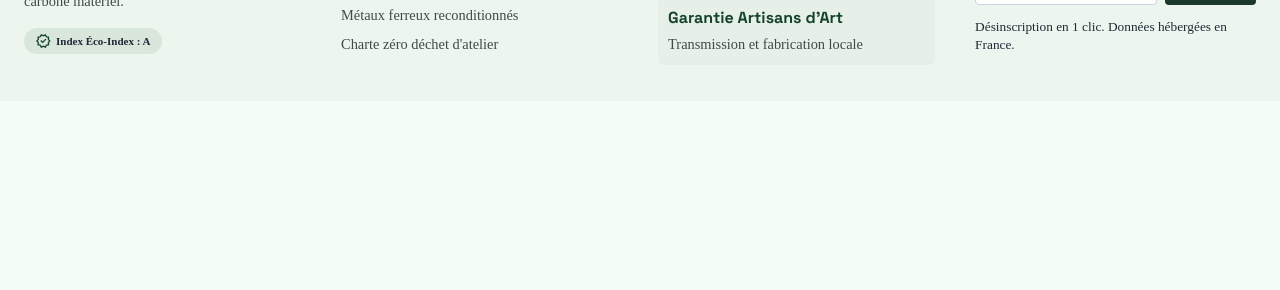
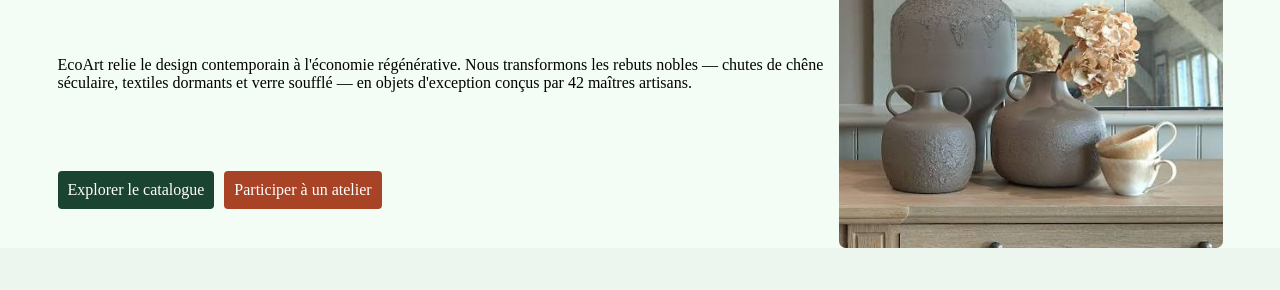
Before and after one commit to Takachii/ecoart, a plain HTML site: page index.html in a window 1280 px wide. Shown: the part 227-517 px from the top of the page. Drawn offline with Linux system fonts and the light colour scheme; a web font is replaced by a local one.

Commit message:
Hero is done!

```diff
--- a/css/style.css
+++ b/css/style.css
@@ -64,6 +64,55 @@ nav li:hover{
     padding: 5px;
     border-radius: 6px;
     font-weight: bold;
+}
+/* ------------------------------- Main */
+main{
+        display: flex;
+    justify-content: center;
+    gap: 13px;
+    margin-top: 34px;
+}
+
+.main-desc{
+    width: 60%;
+    display: flex;
+    flex-direction: column;
+    justify-content: space-around;
+}
+main h1{
+    color: var(--accent-green);
+}
+
+main a:first-of-type{
+    background-color: var(--accent-btn);
+    padding: 10px;
+}
+main a:last-of-type{
+    background-color: var(--price-bg);
+    padding: 10px;
+}
+
+main a{
+    border: transparent;
+    border-radius: 4px;
+    color: white;
+    width: fit-content;
+    text-decoration: none;
+}
+main a:hover{
+    cursor: pointer;
+    opacity: 0.8;
+}
+
+.main-btns{
+    display: flex;
+    gap: 10px;
+}
+
+main img{
+    width: 30%;
+    border-radius: 7px;
+
 }
 
 .site-footer {
--- a/index.html
+++ b/index.html
@@ -34,6 +34,26 @@
     </header>
     <!-- ================================ -->
 
+    <main>
+        <div class="main-desc">
+            <h1>Donner une seconde vie
+                aux matières, créer du
+                beau pour demain.</h1>
+
+            <p>EcoArt relie le design contemporain à l'économie régénérative. Nous transformons
+                les rebuts nobles — chutes de chêne séculaire, textiles dormants et verre soufflé
+                — en objets d'exception conçus par 42 maîtres artisans.</p>
+
+            <div class="main-btns">
+                <a href="#">Explorer le catalogue</a>
+                <a href="#">Participer à un atelier</a>
+                <!-- <button>Explorer le catalogue </button> -->
+                <!-- <button>Participer à un atelier </button> -->
+            </div>
+        </div>
+
+        <img src="./assets/images/main-img.jpeg" alt="Vase">
+    </main>
 
 
     <!-- ================================ -->
```
Also changed, not shown: assets/images/main-img.jpeg (added).
